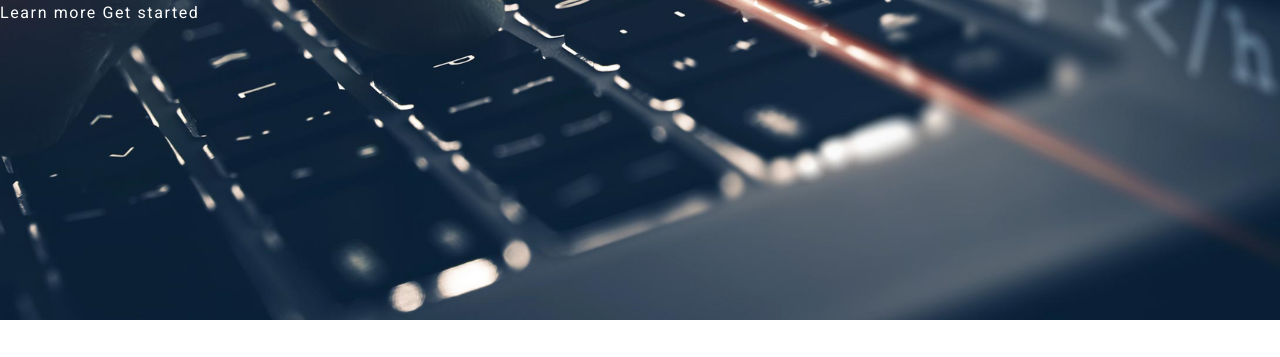
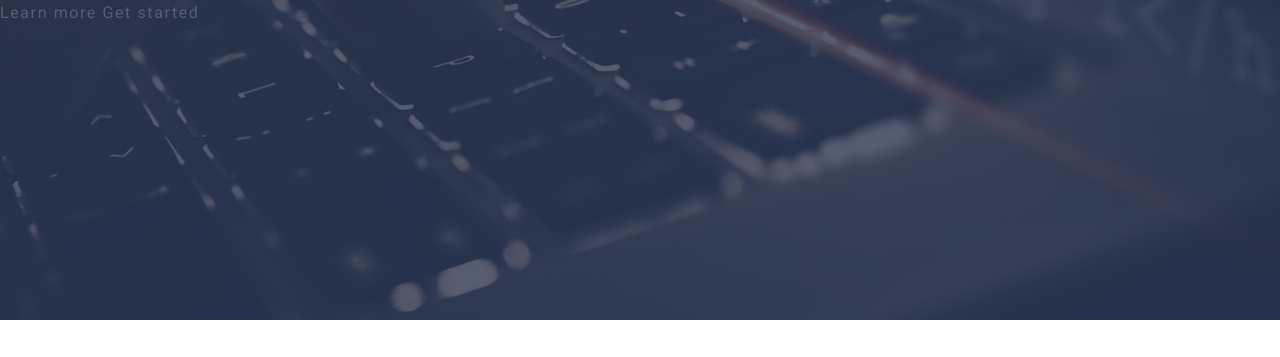
Before and after one commit to vika-pichugina/grid-project, a website: page index.html in a window 1280 px wide. Shown: the part 480-837 px from the top of the page. Drawn offline with Linux system fonts and the light colour scheme.

Commit message:
Оверлей.

```diff
--- a/assets/css/style.css
+++ b/assets/css/style.css
@@ -512,6 +512,7 @@ a {
 }
 
 .header {
+  position: relative;
   min-height: 100vh;
   padding: 100px 0;
   color: #ffffff;
@@ -521,3 +522,13 @@ a {
   display: grid;
   align-content: center;
 }
+
+.header-overlay {
+  position: absolute;
+  top: 0;
+  right: 0;
+  bottom: 0;
+  left: 0;
+  opacity: 0.8;
+  background-color: #2d3651;
+}
```
